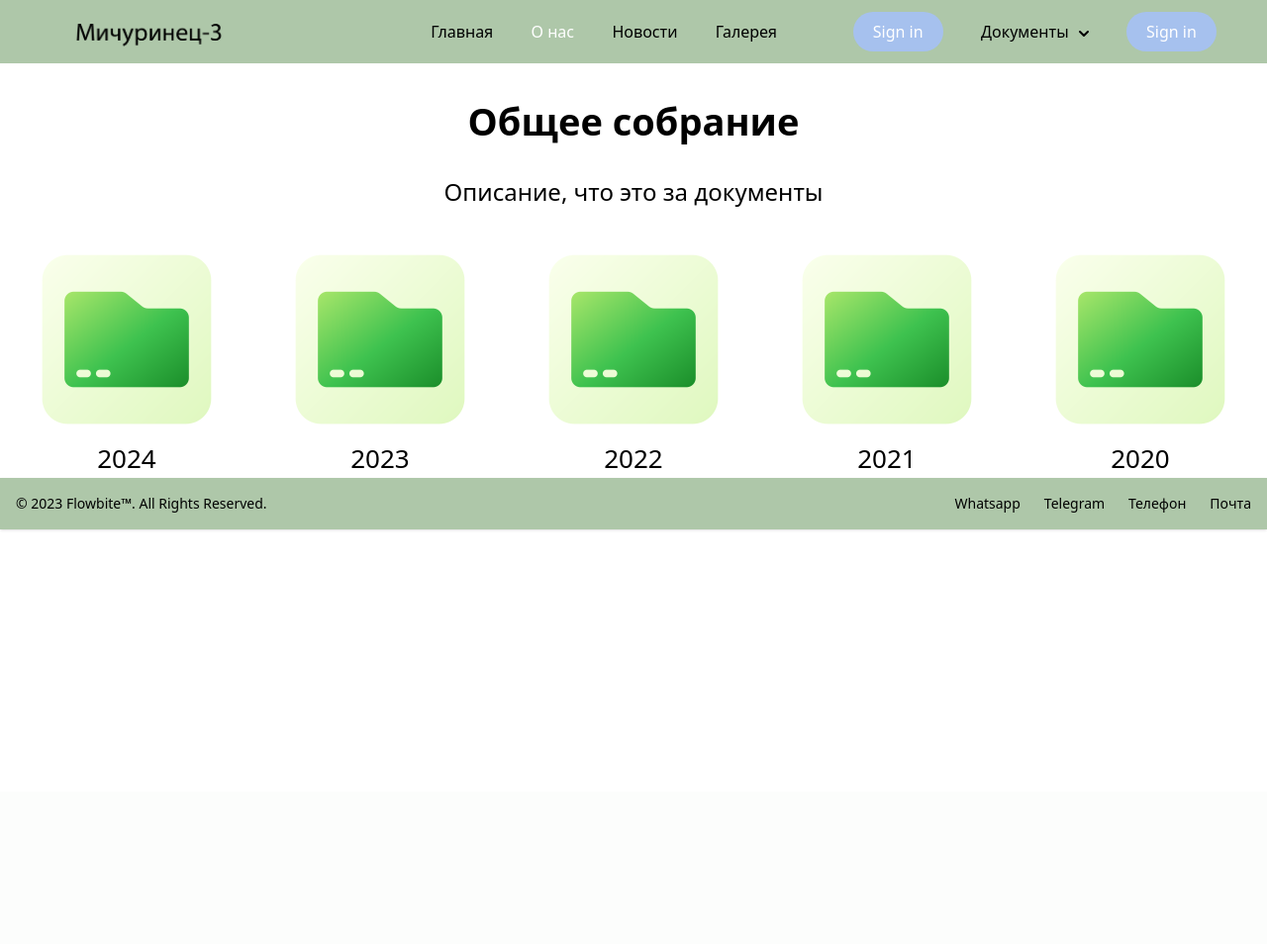
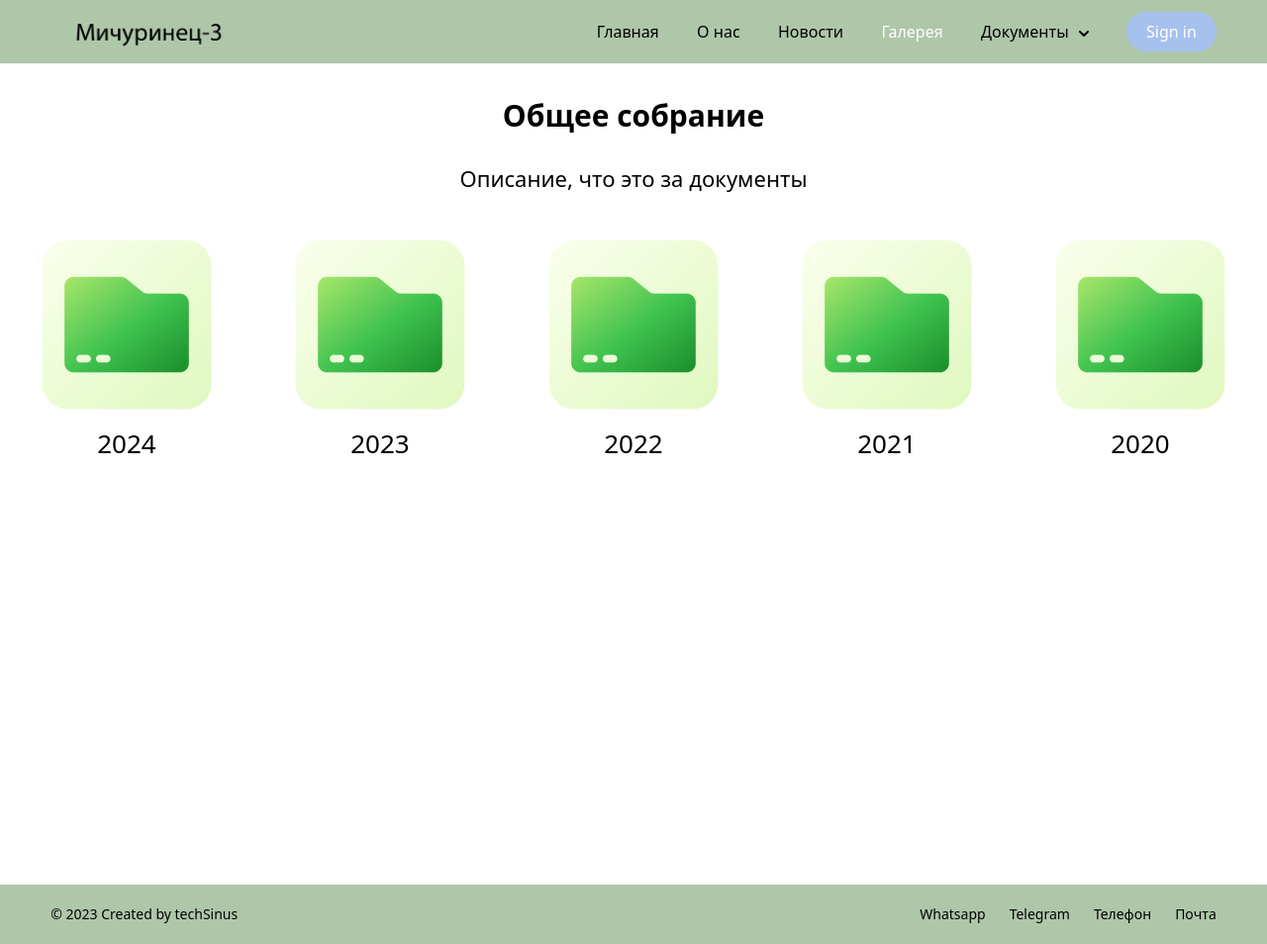
Before and after one commit to JunkieBebra/SNT-site-backend, a Django app: template documents/templates/documents/documentation.html in a window 1280 px wide. Shown: the whole page at 99% size. Before the commit the page ends 536 px from the top, so only its background shows below. Run offline with Django 3.2, Linux system fonts and the light colour scheme; the template is opened without the code that fills it, so the values that code supplies are empty; style sheets or scripts are compiled from the project's sources; some libraries are stand-ins or nearby versions.

Commit message:
Documents' page added. Urls updated. Url for documents added.

```diff
--- a/MitschurinezSNT/urls.py
+++ b/MitschurinezSNT/urls.py
@@ -24,4 +24,5 @@
     path('about_us/', include('snt.urls', namespace='about_us')),
     path('news/', include('news.urls', namespace='news')),
     path('gallery/', include('gallery.urls', namespace='gallery')),
+    path('documents/', include('documents.urls', namespace='documents'))
 ]
--- a/documents/templates/documents/documentation.html
+++ b/documents/templates/documents/documentation.html
@@ -1,38 +1,21 @@
-<!DOCTYPE html>
-<html lang="en">
-<head>
-    <meta charset="UTF-8">
-    <meta http-equiv="X-UA-Compatible" content="IE=edge">
-    <meta name="viewport" content="width=device-width, initial-scale=1.0">
-    <title>СНТ "Мичуринец-3"</title>
-    <link rel="stylesheet" href="../css/dist/main.css">
-</head>
-<body>
-<header class="bg-green">
-    <nav class="flex justify-between items-center w-[92%] h-[64px] mx-auto">
-        <a href="https://flowbite.com" class="flex items-center">
-            <img class="w-logoSize" src="../img/Logo1.png" alt="Здесь должен быть логотип" srcset="">
-        </a>
-        <div class="flex">
-            <div
-                    class="nav-links duration-500 md:static absolute bg-green md:min-h-fit min-h-[18vh] left-0 top-[-100%] md:ml-0 md:w-auto w-full flex items-center">
+{% extends 'snt/base.html' %}
+{% load static %}
+
+{% block navigation %}
+            <div class="nav-links duration-500 md:static absolute bg-green md:min-h-fit min-h-[18vh] left-0 top-[-100%] md:ml-0 md:w-auto w-full flex items-center">
                 <ul class="flex md:flex-row flex-col md:items-center md:gap-[3vw] md:pb-0 pb-[2rem] gap-8 ml-[4vw]">
                     <li>
-                        <a href="selo.html" class="font-medium focus:text-white lg:hover:underline lg:hover:underline-offset-4">Главная</a>
+                        <a href="{% url 'index' %}" class="font-medium focus:text-white lg:hover:underline lg:hover:underline-offset-4">Главная</a>
                     </li>
                     <li>
-                        <a href="page_about_us.html" class="font-medium text-white lg:hover:underline lg:hover:underline-offset-4">О нас</a>
+                        <a href="{% url 'about_us:index' %}" class="font-medium focus:text-white lg:hover:underline lg:hover:underline-offset-4">О нас</a>
                     </li>
                     <li>
-                        <a href="news.html" class="font-medium focus:text-white lg:hover:underline lg:hover:underline-offset-4">Новости</a>
+                        <a href="{% url 'news:index' %}" class="font-medium focus:text-white lg:hover:underline lg:hover:underline-offset-4">Новости</a>
                     </li>
                     <li>
-                        <a href="gallery.html" class="font-medium focus:text-white lg:hover:underline lg:hover:underline-offset-4">Галерея</a>
+                        <a href="{% url 'gallery:index' %}" class="font-medium text-white lg:hover:underline lg:hover:underline-offset-4">Галерея</a>
                     </li>
-                    <div class="flex items-center gap-6">
-                        <button class="bg-[#a6c1ee] ml-[3vw] text-white px-5 py-2 rounded-full hover:bg-[#87acec]">Sign in</button>
-                        <ion-icon onclick="onToggleMenu(this)" name="menu" class="text-3xl cursor-pointer md:hidden"></ion-icon>
-                    </div>
                     <li>
                         <div href="#" class="font-medium lg:hover:underline lg:hover:underline-offset-4">
                             <div id="dropdownDefaultButton" data-dropdown-toggle="dropdown" class=" lg:hover:underline lg:hover:underline-offset-4 font-medium text-center inline-flex items-center" type="button">Документы<svg class="w-2.5 h-2.5 ml-2.5 mt-[4px]" aria-hidden="true" xmlns="http://www.w3.org/2000/svg" fill="none" viewBox="0 0 10 6">
@@ -40,22 +23,22 @@
                             </svg>
                             </div>
                             <!-- Dropdown menu -->
-                            <div id="dropdown" class="z-10 hidden bg-[#d6edd3] divide-y rounded-lg shadow w-44">
-                                <ul class="py-2 font-medium text-[14px]" aria-labelledby="dropdownDefaultButton">
+                            <div id="dropdown" class="z-10 hidden bg-green md:bg-[#d6edd3] divide-y md:gap-[3vw] md:rounded-lg md:shadow md:w-44 w-full">
+                                <ul class="py-2 font-medium md:text-[14px] md:px-[2vw] px-[4vw]" aria-labelledby="dropdownDefaultButton">
                                     <li>
-                                        <a href="#" class="block px-4 py-2 ">Учредительные документы</a>
+                                        <a href="{% url 'documents:index' %}" class="block pb-2 focus:text-white">Учредительные документы</a>
                                     </li>
                                     <li>
-                                        <a href="#" class="block px-4 py-2 ">Общее собрание</a>
+                                        <a href="{% url 'documents:index' %}" class="block py-2 focus:text-white">Общее собрание</a>
                                     </li>
                                     <li>
-                                        <a href="#" class="block px-4 py-2 ">Работа правления</a>
+                                        <a href="{% url 'documents:index' %}" class="block py-2 focus:text-white">Работа правления</a>
                                     </li>
                                     <li>
-                                        <a href="#" class="block px-4 py-2 ">Работа учредительной комиссии</a>
+                                        <a href="{% url 'documents:index' %}" class="block py-2 focus:text-white">Работа учредительной комиссии</a>
                                     </li>
                                     <li>
-                                        <a href="#" class="block px-4 py-2 ">Финансовая отчетность</a>
+                                        <a href="{% url 'documents:index' %}" class="block py-2 focus:text-white">Финансовая отчетность</a>
                                     </li>
 
                                 </ul>
@@ -63,16 +46,13 @@
                         </div>
                     </li>
                 </ul>
+            </div>
 
-            </div>
-            <div class="flex items-center gap-6">
-                <button class="bg-[#a6c1ee] ml-[3vw] text-white px-5 py-2 rounded-full hover:bg-[#87acec]">Sign in</button>
-                <ion-icon onclick="onToggleMenu(this)" name="menu" class="text-3xl cursor-pointer md:hidden"></ion-icon>
-            </div>
-        </div>
-    </nav>
-</header>
-    <main>
+{% endblock %}
+
+{% block content %}
+
+    <main class="h-screen">
         <section class="mx-auto" >
             <div class="justify-center mt-[30px] space-y-[25px]">
                 <h1 class="text-center font-semibold xsm:text-[38px] text-[30px]">Общее собрание</h1>
@@ -83,31 +63,31 @@
         <section class="mx-auto justify-center flex flex-wrap">
             <article class="text-center">
                 <div class="h-52 w-64 hover:h-60 hover:w-72 duration-700">
-                    <a href="#" class=""><img src="../img/folder3.png"></a>
+                    <a href="#" class=""><img src="{%  static 'img/folder3.png' %}" alt="{%  static 'img/folder3.png' %}"></a>
                 </div>
                 <h2 class="text-[26px] mt-6 font-light">2024</h2>
             </article>
             <article class="text-center">
                 <div class="h-52 w-64 hover:h-60 hover:w-72 duration-700">
-                    <a href="#" class=""><img src="../img/folder3.png"></a>
+                    <a href="#" class=""><img src="{%  static 'img/folder3.png' %}" alt="{%  static 'img/folder3.png' %}"></a>
                 </div>
                 <h2 class="text-[26px] mt-6 font-light">2023</h2>
             </article>
             <article class="text-center">
                 <div class="h-52 w-64 hover:h-60 hover:w-72 duration-700">
-                    <a href="#" class=""><img src="../img/folder3.png"></a>
+                    <a href="#" class=""><img src="{%  static 'img/folder3.png' %}" alt="{%  static 'img/folder3.png' %}"></a>
                 </div>
                 <h2 class="text-[26px] mt-6 font-light">2022</h2>
             </article>
             <article class="text-center">
                 <div class="h-52 w-64 hover:h-60 hover:w-72 duration-700">
-                    <a href="#" class=""><img src="../img/folder3.png"></a>
+                    <a href="#" class=""><img src="{%  static 'img/folder3.png' %}" alt="{%  static 'img/folder3.png' %}"></a>
                 </div>
                 <h2 class="text-[26px] mt-6 font-light">2021</h2>
             </article>
             <article class="text-center">
                 <div class="h-52 w-64 hover:h-60 hover:w-72 duration-700">
-                    <a href="#" class=""><img src="../img/folder3.png"></a>
+                    <a href="#" class=""><img src="{%  static 'img/folder3.png' %}" alt="{%  static 'img/folder3.png' %}"></a>
                 </div>
                 <h2 class="text-[26px] mt-6 font-light">2020</h2>
             </article>
@@ -115,27 +95,4 @@
 
     </main>
 
-    <footer class="bg-green shadow">
-        <div class="w-full mx-auto max-w-screen-xl p-4 md:flex md:items-center md:justify-between">
-      <span class="text-sm sm:text-center font-normal">© 2023 <a href="https://flowbite.com/" class="hover:underline">Flowbite™</a>. All Rights Reserved.
-    </span>
-            <ul class="flex flex-wrap items-center mt-3 text-sm font-medium sm:mt-0">
-                <li>
-                    <a href="#" class="mr-4 lg:hover:underline lg:hover:underline-offset-4 md:mr-6 ">Whatsapp</a>
-                </li>
-                <li>
-                    <a href="#" class="mr-4 lg:hover:underline lg:hover:underline-offset-4 md:mr-6">Telegram</a>
-                </li>
-                <li>
-                    <a href="#" class="mr-4 lg:hover:underline lg:hover:underline-offset-4 md:mr-6">Телефон</a>
-                </li>
-                <li>
-                    <a href="#" class="lg:hover:underline lg:hover:underline-offset-4">Почта</a>
-                </li>
-            </ul>
-        </div>
-    </footer>
-    <script src="https://unpkg.com/flowbite@1.5.1/dist/flowbite.js"></script>
-    <script src="../scripts/Menu.js"></script>
-</body>
-</html>
+{% endblock %}
--- /dev/null
+++ b/documents/urls.py
@@ -0,0 +1,8 @@
+from django.urls import path
+from documents.views import documentation_main
+
+app_name = 'documents'
+
+urlpatterns = [
+    path('', documentation_main, name='index')
+]
--- a/documents/views.py
+++ b/documents/views.py
@@ -1,3 +1,4 @@
 from django.shortcuts import render
 
-# Create your views here.
+def documentation_main(request):
+    return render(request, 'documents/documentation.html')
```
Also changed, not shown: gallery/templates/gallery/gallery.html (+5 -5 lines), news/templates/news/news.html (+5 -5 lines), snt/templates/snt/index.html (+5 -5 lines), snt/templates/snt/page_about_us.html (+5 -5 lines).
